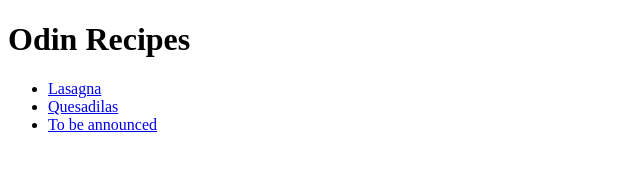
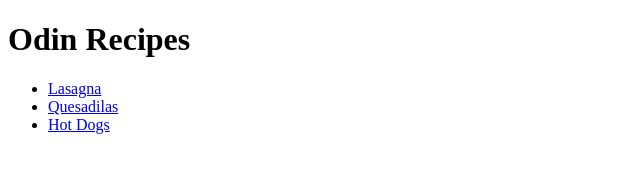
Before and after one commit to CharlieCookie315/odin-recipes, a plain HTML site: page index.html in a window 1280 px wide. Shown: the full height of the page, 0-640 px from the left. Drawn offline with Linux system fonts and the light colour scheme.

Commit message:
index.html

```diff
--- a/index.html
+++ b/index.html
@@ -12,7 +12,7 @@
         <ul>
         <li><a href="./pages/lasagna.html">Lasagna</a></li>
         <li><a href="./pages/quesadillas.html">Quesadilas</a></li>
-        <li><a href="./pages/recipe3.html">To be announced</a></li>
+        <li><a href="./pages/hotdogs.html">Hot Dogs</a></li>
         </ul>
     </body>
 
```
Also changed, not shown: pages/hotdogs.html (added).
